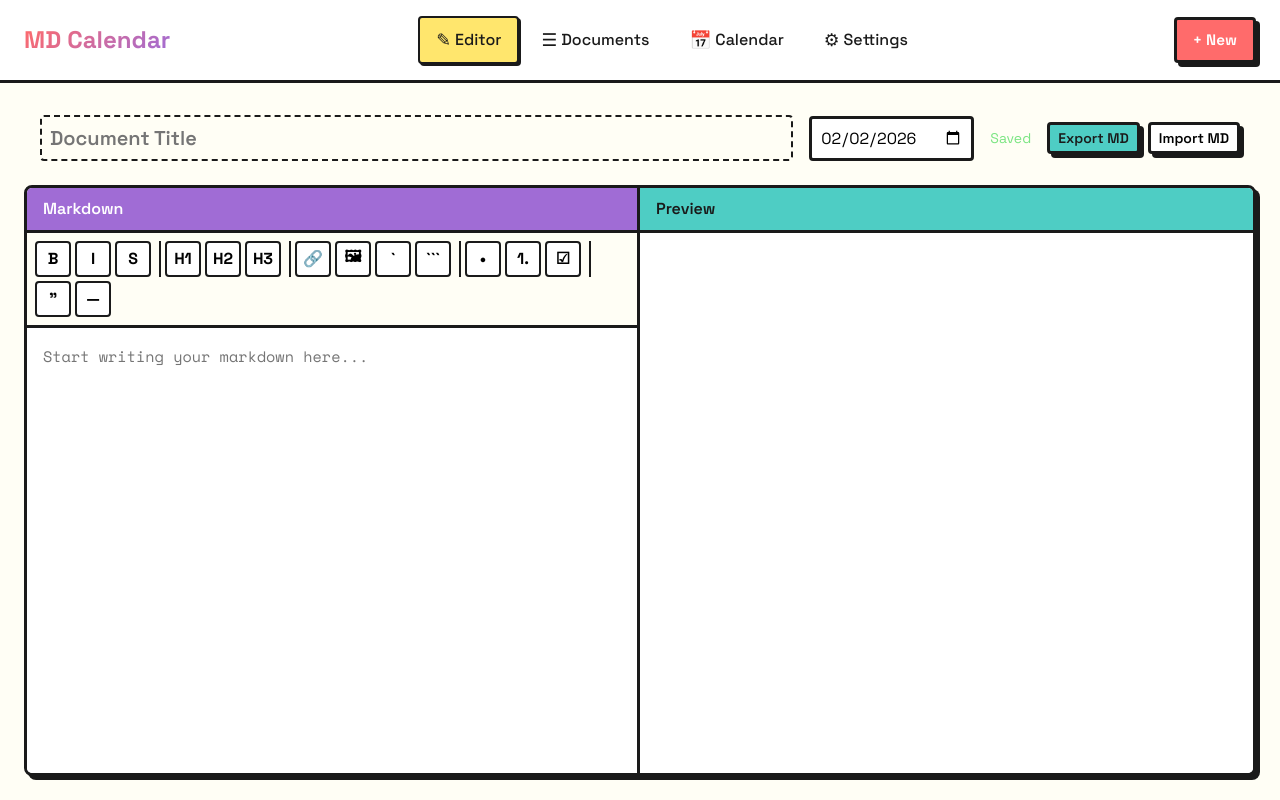
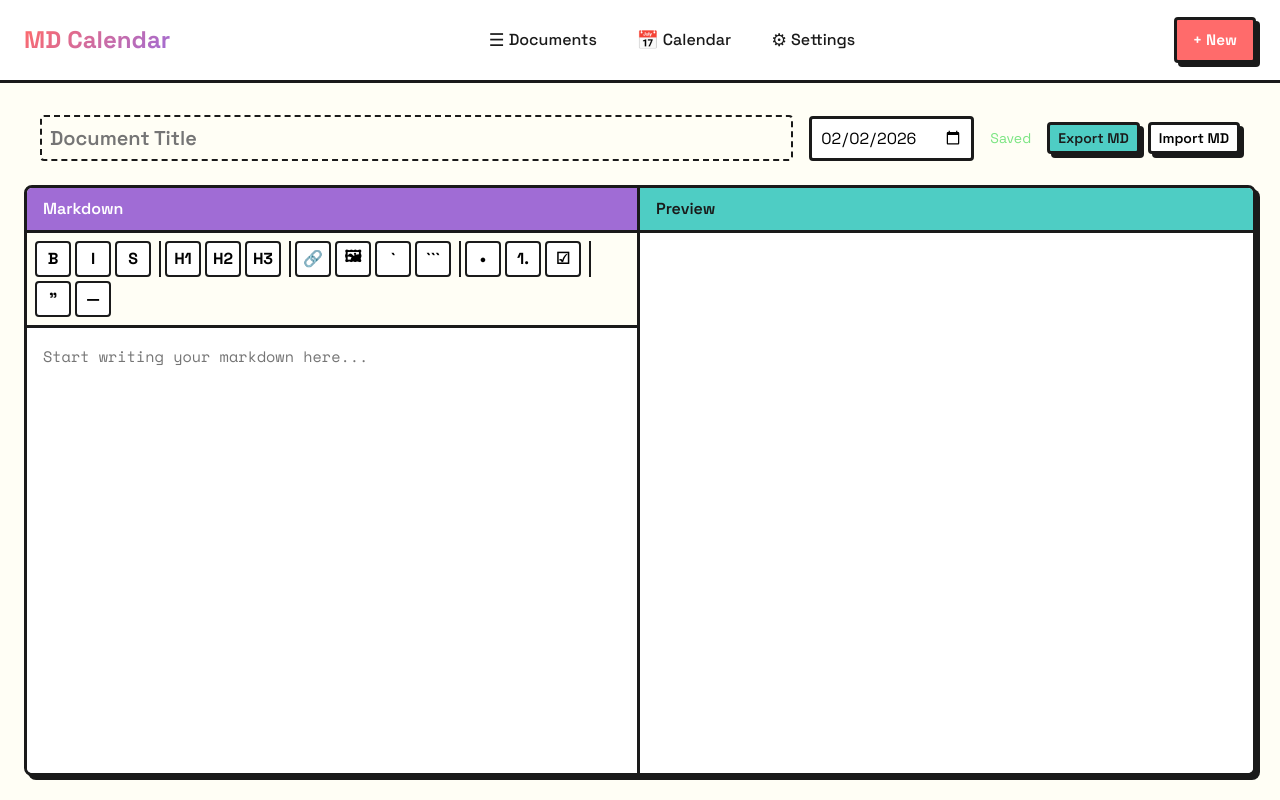
Before and after one commit to bhin-dede/md_calendar, a Next.js app: page /editor in a window 1280 px wide. Built offline with nearby package versions, Linux system fonts and the light colour scheme.

Commit message:
Remove Editor tab from navigation header

```diff
--- a/src/components/Header.tsx
+++ b/src/components/Header.tsx
@@ -1,18 +1,12 @@
 'use client';
 
-import React from 'react';
 import Link from 'next/link';
 import { usePathname } from 'next/navigation';
 
 export function Header() {
   const pathname = usePathname();
 
-  const isActive = (path: string) => {
-    if (path === '/editor') {
-      return pathname === '/editor';
-    }
-    return pathname === path;
-  };
+  const isActive = (path: string) => pathname === path;
 
   return (
     <header className="nav-header">
@@ -20,13 +14,6 @@ export function Header() {
         <h1 className="brand-title">MD Calendar</h1>
       </div>
       <nav className="nav-menu">
-        <Link
-          href="/editor"
-          className={`nav-link ${isActive('/editor') ? 'active' : ''}`}
-        >
-          <span className="nav-icon">&#9998;</span>
-          Editor
-        </Link>
         <Link
           href="/list"
           className={`nav-link ${isActive('/list') ? 'active' : ''}`}
```
